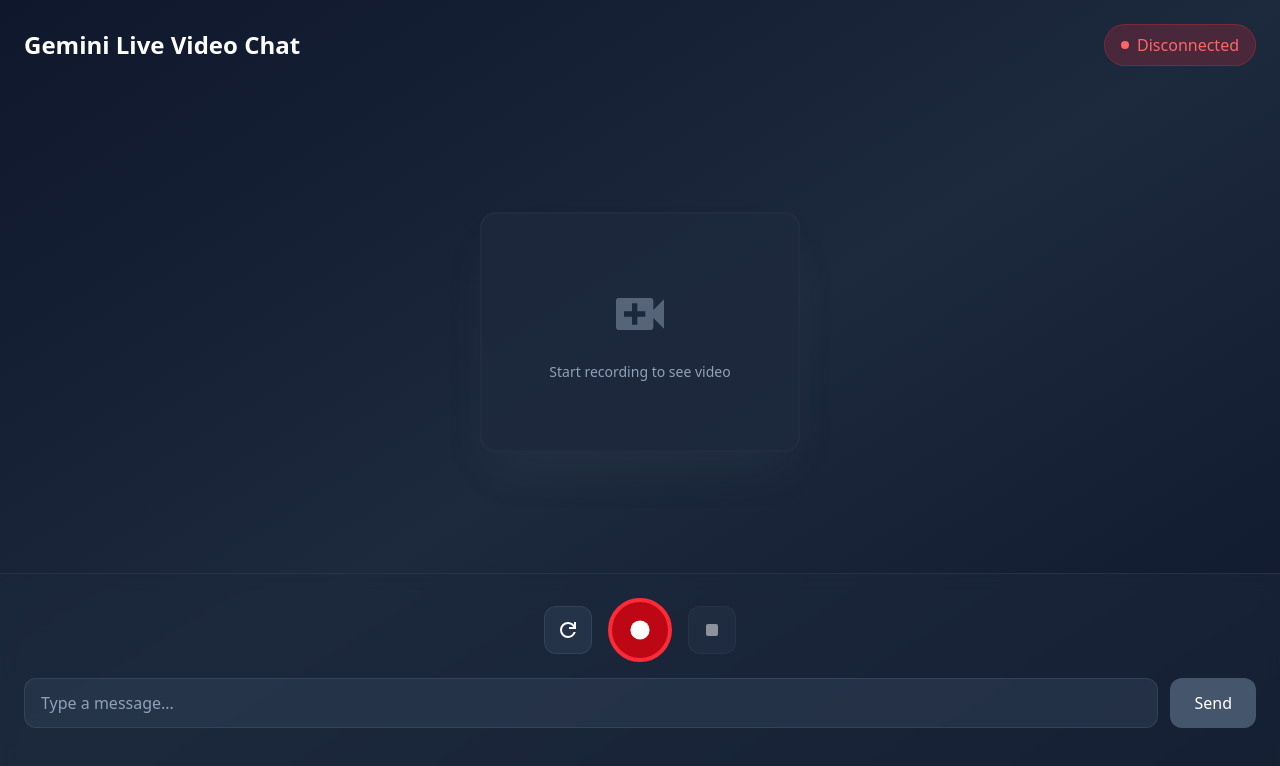
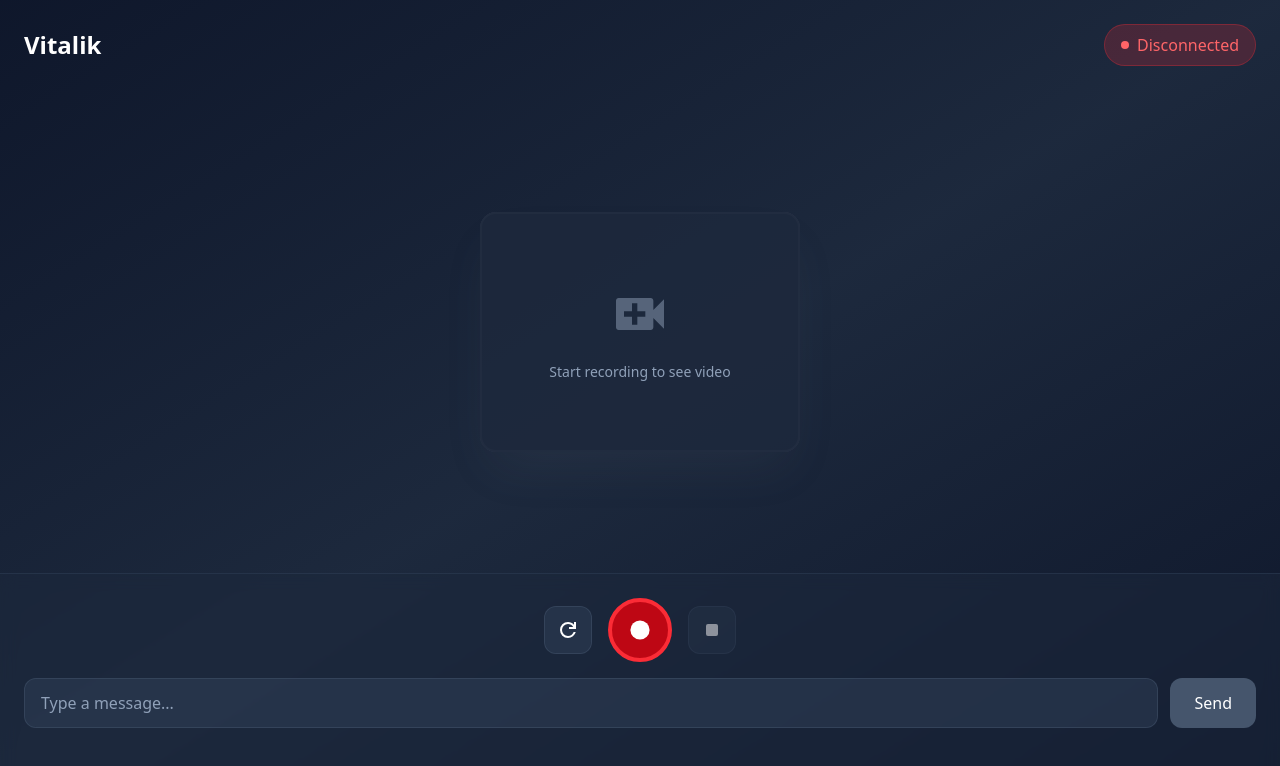
Before and after one commit to chinesepowered/ethnyc, a Next.js app: page / in a window 1280 px wide. Shown: the top 766 px of the page. Built offline with nearby package versions, Linux system fonts and the light colour scheme; no server answers.

Commit message:
branding

```diff
--- a/app/components/GeminiLiveAudio.tsx
+++ b/app/components/GeminiLiveAudio.tsx
@@ -617,7 +617,7 @@
     <div className="relative w-full h-screen bg-gradient-to-br from-slate-900 via-slate-800 to-slate-900 flex flex-col">
       {/* Header with connection status */}
       <div className="flex justify-between items-center p-6">
-        <h1 className="text-2xl font-bold text-white">Gemini Live Video Chat</h1>
+        <h1 className="text-2xl font-bold text-white">Vitalik</h1>
         <div className={`flex items-center gap-2 px-4 py-2 rounded-full ${
           isConnected ? 'bg-green-500/20 text-green-400 border border-green-500/30' : 'bg-red-500/20 text-red-400 border border-red-500/30'
         }`}>
```
Also changed, not shown: 1 other file (tests, documents, lock files or other folders).
